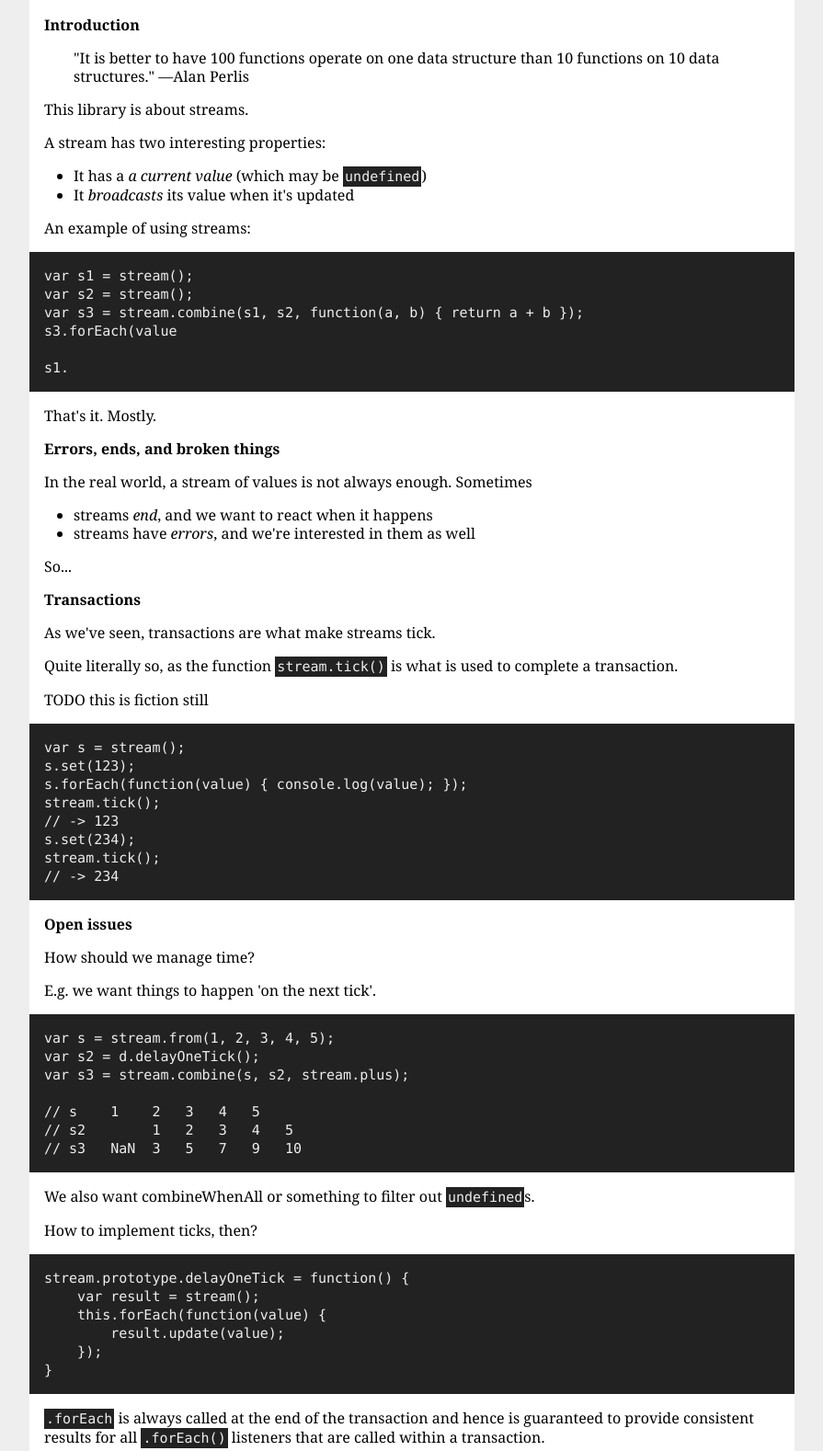
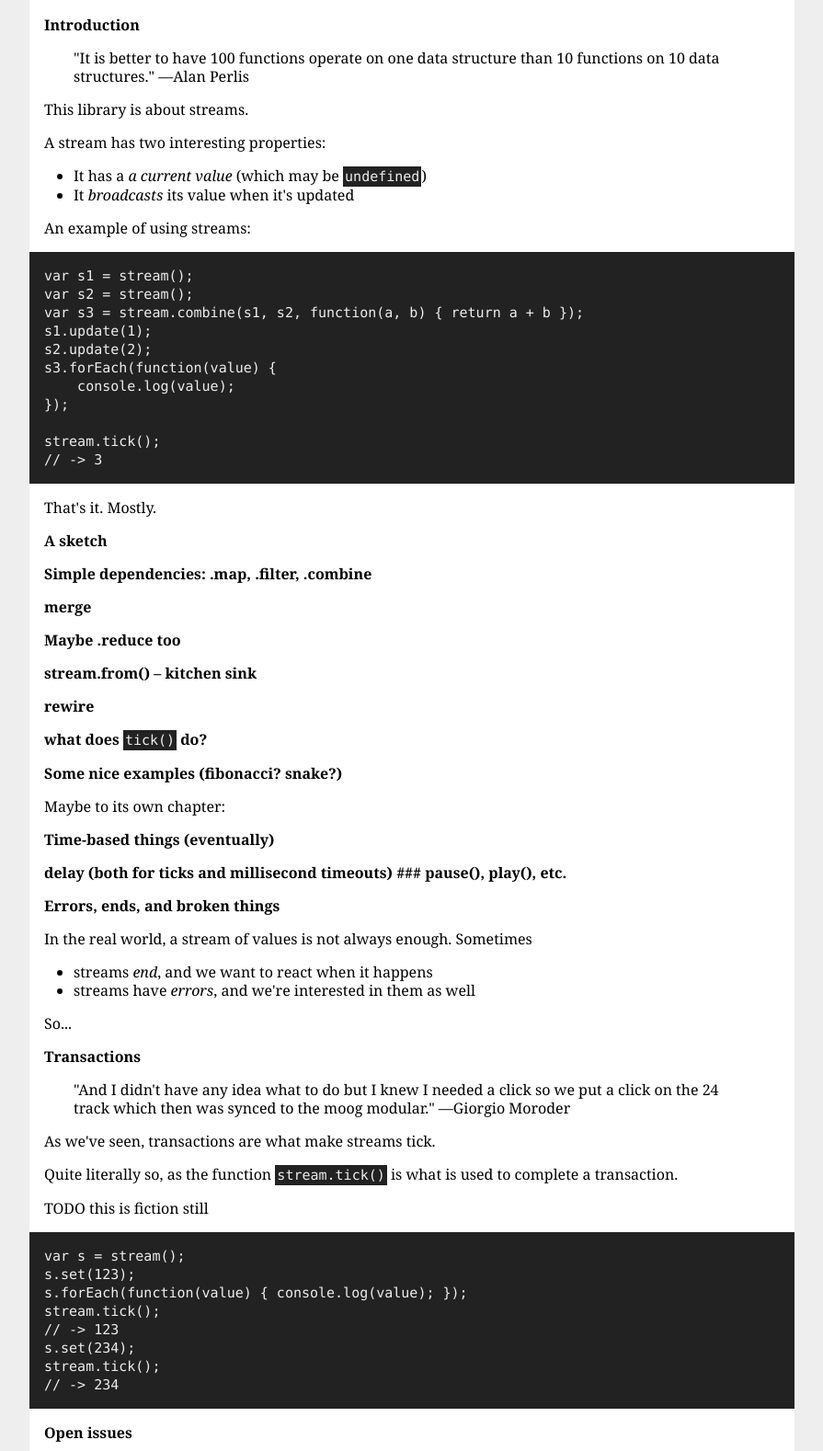
Before and after one commit to anttikissa/xstream, a website: page docs/index.html in a window 1280 px wide. Shown: the top 1578 px of the page at 92% size, without its empty margins (192-1087 px from the left). Drawn offline with Linux system fonts and the light colour scheme.

Commit message:
index.html.

```diff
--- a/docs/index.html
+++ b/docs/index.html
@@ -63,10 +63,27 @@
 <pre class=code>var s1 = stream();
 var s2 = stream();
 var s3 = stream.combine(s1, s2, function(a, b) { return a + b });
-s3.forEach(value
+s1.update(1);
+s2.update(2);
+s3.forEach(function(value) {
+    console.log(value);
+});
 
-s1. </pre>
+stream.tick();
+// -&gt; 3</pre>
 <p>That&#39;s it.  Mostly.
+<h2>A sketch</h2>
+<h3>Simple dependencies: .map, .filter, .combine</h3>
+<h3>merge</h3>
+<h3>Maybe .reduce too</h3>
+<h3>stream.from() &ndash; kitchen sink</h3>
+<h3>rewire</h3>
+<h3>what does <code>tick()</code> do?</h3>
+<h3>Some nice examples (fibonacci? snake?)</h3>
+<p>Maybe to its own chapter:
+<h2>Time-based things (eventually)</h2>
+<h3>delay (both for ticks and millisecond timeouts)
+### pause(), play(), etc.</h3>
 <h2>Errors, ends, and broken things</h2>
 <p>In the real world, a stream of values is not always enough.  Sometimes
 <ul>
@@ -75,6 +92,10 @@ s1. </pre>
 </ul>
 <p>So...
 <h2>Transactions</h2>
+<blockquote><p>&quot;And I didn&#39;t have any idea what to do but I knew I needed a click so
+we put a click on the 24 track which then was synced to the moog
+modular.&quot; —Giorgio Moroder
+</blockquote>
 <p>As we&#39;ve seen, transactions are what make streams tick.
 <p>Quite literally so, as the function <code>stream.tick()</code> is what is used to complete a
 transaction.
@@ -91,8 +112,10 @@ stream.tick();
 <p>How should we manage time?
 <p>E.g. we want things to happen &#39;on the next tick&#39;.
 <pre class=code>var s = stream.from(1, 2, 3, 4, 5);
-var s2 = d.delayOneTick();
-var s3 = stream.combine(s, s2, stream.plus);
+//  var s2 = d.delayOneTick();
+// to make the tests pass
+var s2 = s.map(function(x) { return x + 1; });
+var s3 = stream.combine(s, s2, stream.util.plus);
 
 // s    1    2   3   4   5
 // s2        1   2   3   4   5
```
